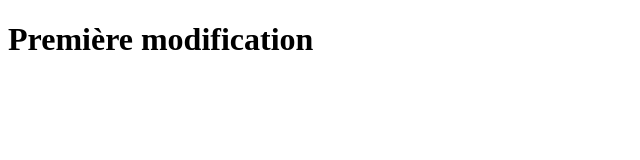
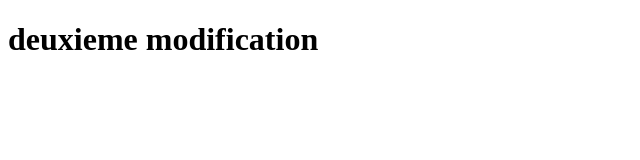
Before and after one commit to PaulPetit1/Caitlyn, a plain HTML site: page index.html in a window 1280 px wide. Shown: the whole page, without its empty margins (0-640 px from the left). Drawn offline with Linux system fonts and the light colour scheme.

Commit message:
novellebranche

```diff
--- a/index.html
+++ b/index.html
@@ -5,6 +5,6 @@
     <title>Tuto Git / GitHub</title>
 </head>
 <body>
-    <h1>Première modification</h1>
+    <h1>deuxieme modification</h1>
 </body>
 </html>
```
